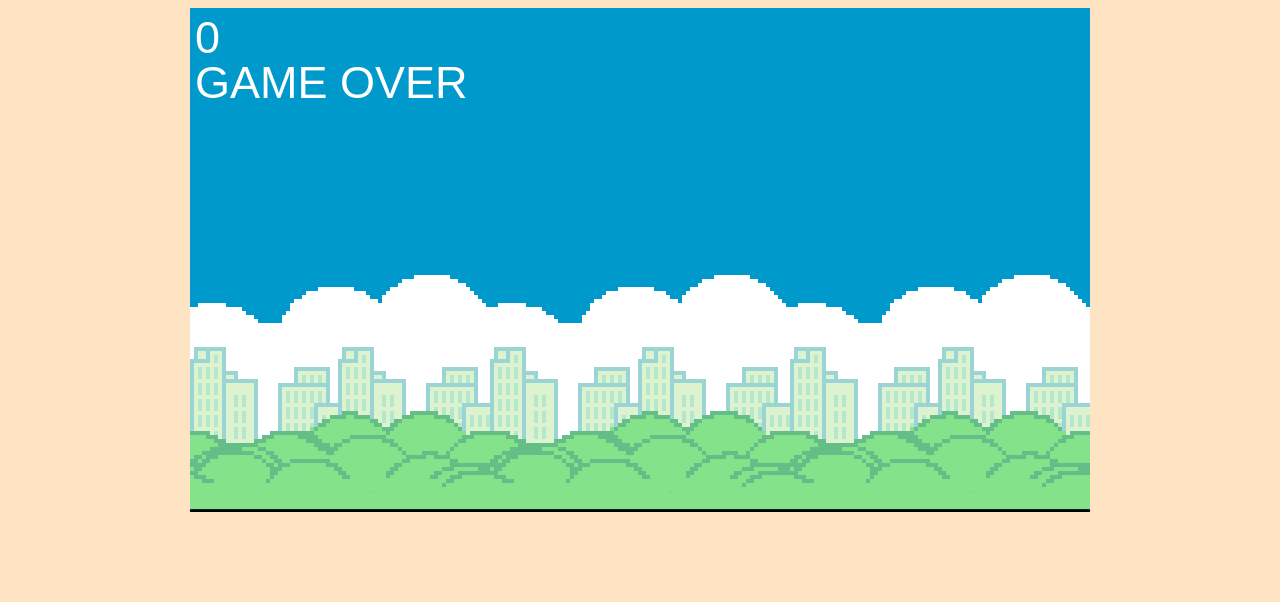
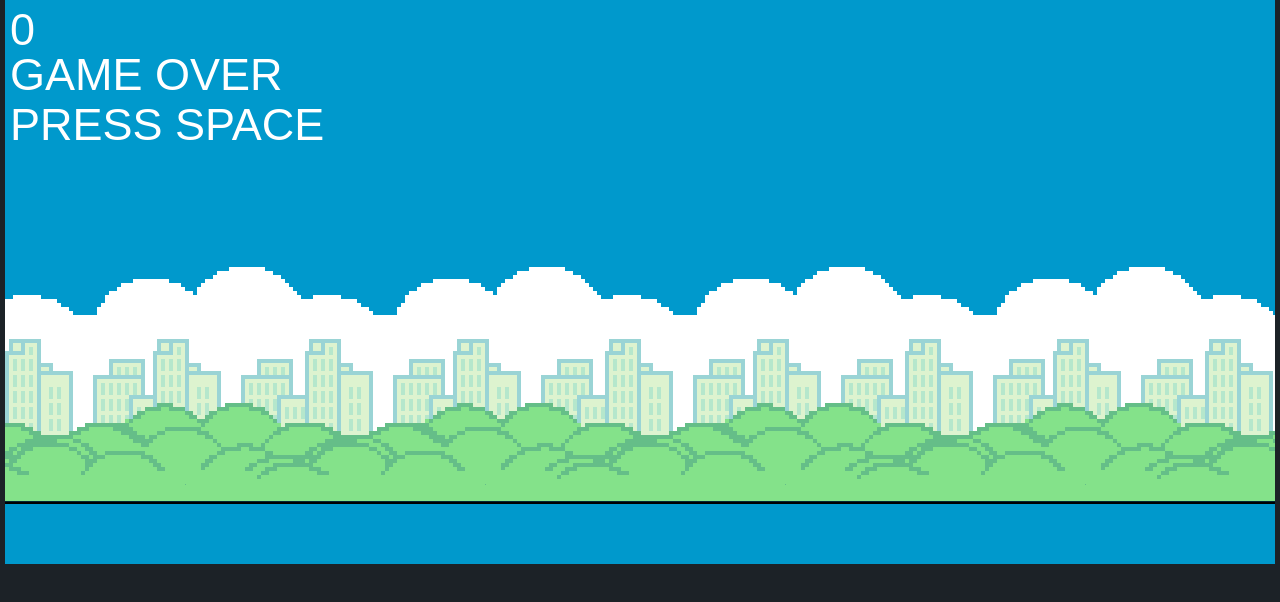
Before and after one commit to uditpadhan98/Flappy-Bird-Game, a plain HTML site: page index.html in a window 1280 px wide. Drawn offline with Linux system fonts and the light colour scheme.

Commit message:
new changes

```diff
--- a/script.js
+++ b/script.js
@@ -1,6 +1,6 @@
 let board;
-let boardWidth=900;
-let boardHeight=504;
+let boardWidth=1270;
+let boardHeight=564;
 let context;
 
 let birdWidth=36; //width/height ratio=200/150=4/3
@@ -76,6 +76,7 @@ function update(){
     velocityY += gravity;
     // bird.y += velocityY;
     bird.y=Math.max(bird.y+velocityY,0);//apply gravity to current bird.y,limit the bird.y to top of the canvas
+    // bird.x=Math.max(bird.x+velocityX,0);
     context.drawImage(birdImg,bird.x,bird.y,bird.width,bird.height);
 
     if(bird.y>board.height){
@@ -110,6 +111,7 @@ function update(){
 
     if(gameOver){
         context.fillText("GAME OVER",5,90);
+        context.fillText("PRESS SPACE",5,140);
     }
 
 }
@@ -123,7 +125,7 @@ function placePipes(){
     //0 = -80 (pipeHeight/4)
     //1 = -80-160 (pipeHeight/4-pipeHeight/2)=-3/4 pipeHeight
 
-    let randomPipeY=pipeY-pipeHeight/4 -Math.random()*(pipeHeight/2);
+    let randomPipeY=pipeY-pipeHeight/6 -Math.random()*(pipeHeight/2);
     let openingSpace=board.height/4;
 
     let topPipe={
--- a/style.css
+++ b/style.css
@@ -1,7 +1,9 @@
 body{
     font-family: 'Courier New', Courier, monospace;
     text-align: center;
-    background-color: bisque;
+    background-color: rgb(28, 34, 39);
+    margin: 0;
+    padding: 0;
 }
 
 #board{
```
Also changed, not shown: index.html (+2 -1 lines).
